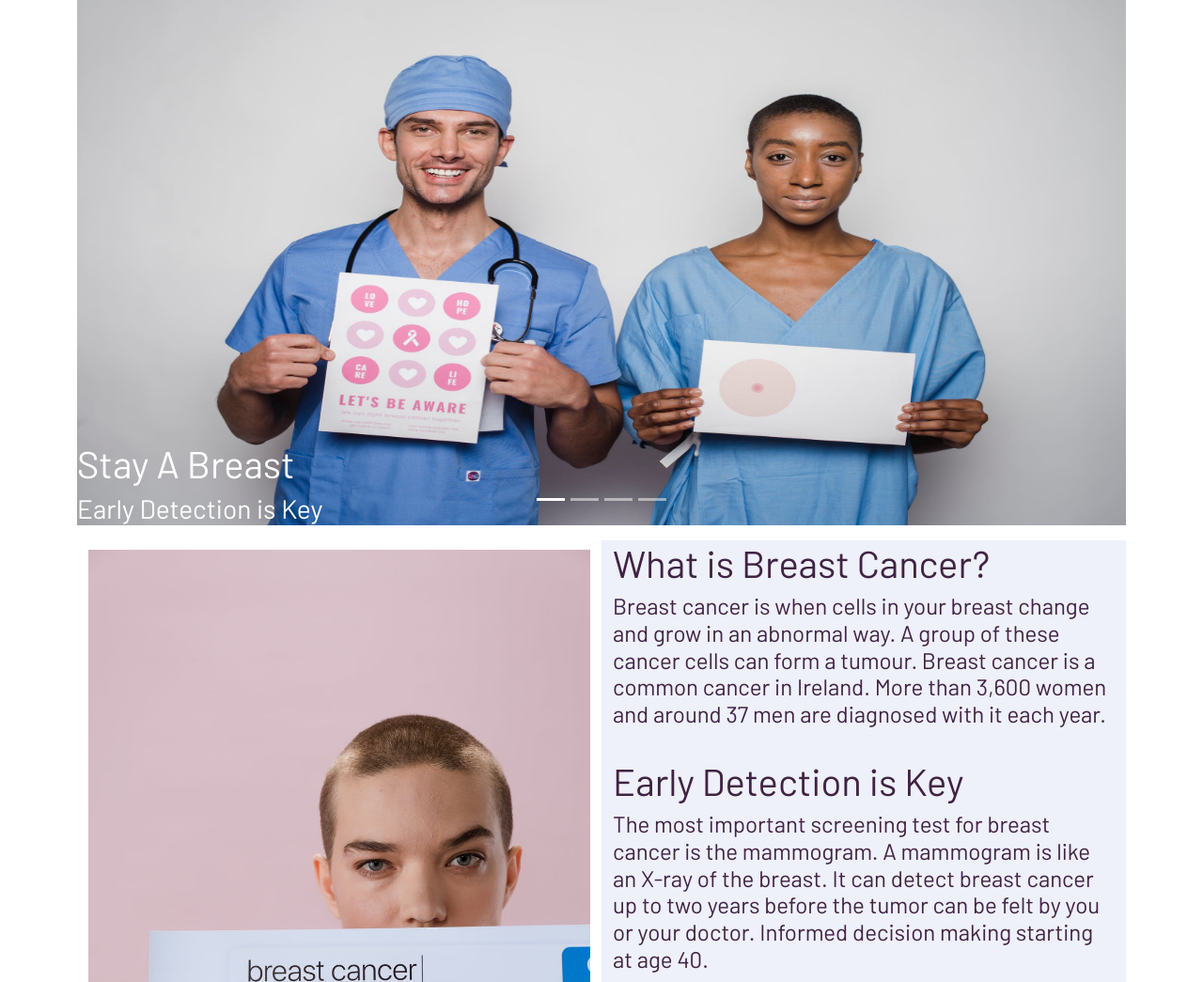
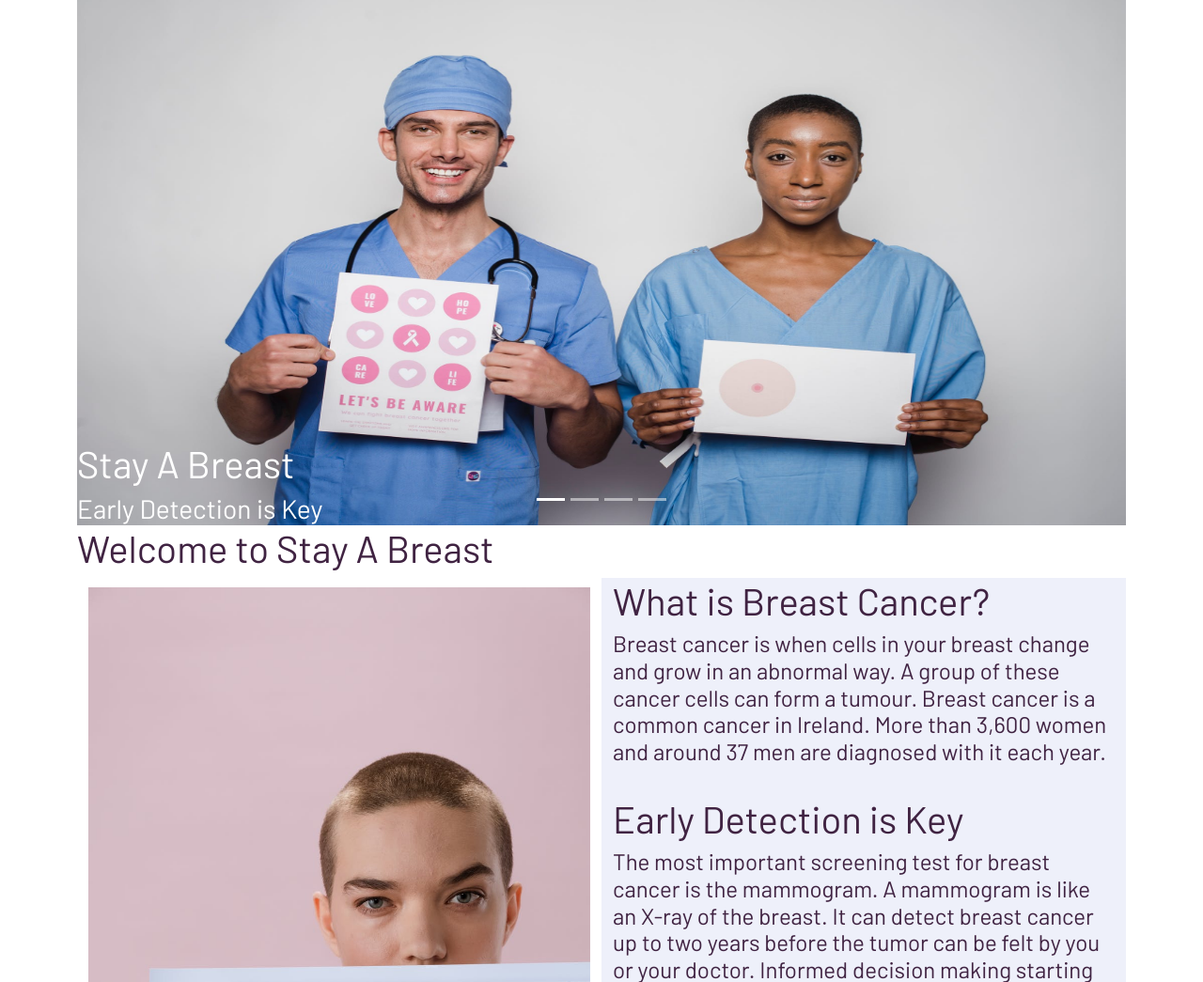
Before and after one commit to Sharon-B/BreastCancerAwarenessBakingApp, a Flask app: page / in a window 1280 px wide. Shown: the part 111-1156 px from the top of the page at 94% size. Run offline with Flask 2, Linux system fonts and the light colour scheme; data that the repository does not hold is empty; some libraries are stand-ins or nearby versions.

Commit message:
Add content to introduction

```diff
--- a/templates/index.html
+++ b/templates/index.html
@@ -50,7 +50,9 @@
     </div>
   </div>
 </div>
-<div><p></p></div>
+<div><h1>Welcome to Stay A Breast</h1>
+      <h4></h4>
+</div>
 <div class="container">
   <div class="row">
     <!-- <div class="col-md-6"> -->
```
